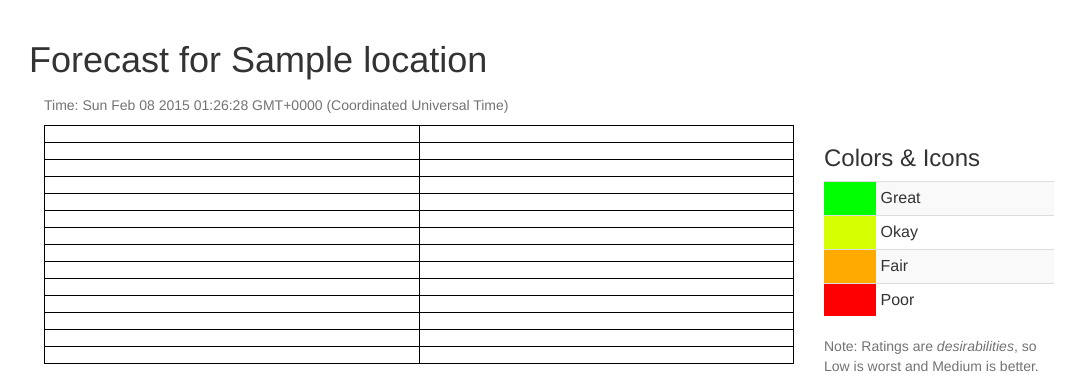
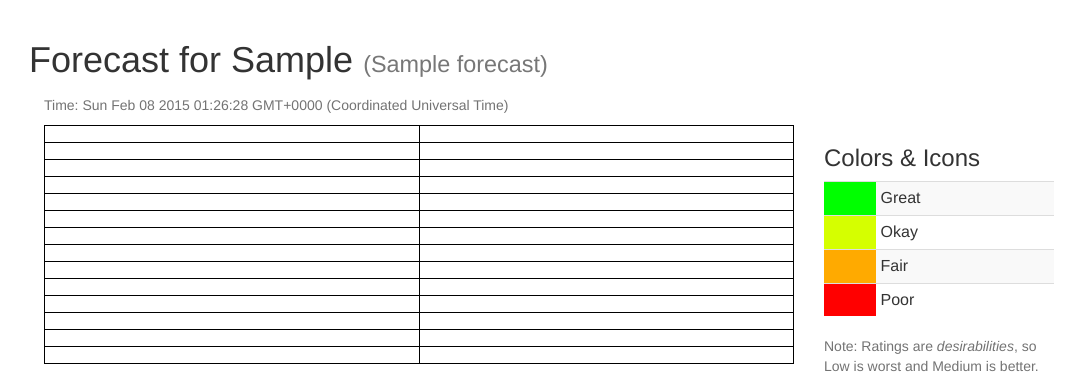
Before and after one commit to matthewcornell/peepweather, a Flask app: template app/templates/forecast.html in a window 1280 px wide. Shown: the part 52-428 px from the top of the page, without its empty margins (26-1111 px from the left). Run offline with Flask 2, Linux system fonts and the light colour scheme; the template is opened without the code that fills it: most values are stand-ins (such as "Sample title", 1, 10 or a date in 2020); lists and menus that the app fills with data are empty; some libraries are stand-ins or nearby versions.

Commit message:
snazzier forecast heading :-)

```diff
--- a/app/templates/embedded-forecast.html
+++ b/app/templates/embedded-forecast.html
@@ -26,7 +26,9 @@
 
             {% else %}
 
-                <h4>Forecast for {{ forecast.location(includeName=False) }}
+                {% set location = forecast.zipcode if forecast.zipcode else forecast.latLonTruncated() %}
+
+                <h4>Forecast for {{ location }}
                     <small>(<a href="{{ fullUrl }}" target="_blank">PeepWeather.com</a>)</small>
                 </h4>
                 <div class="col-sm-6">
--- a/app/templates/forecast.html
+++ b/app/templates/forecast.html
@@ -1,6 +1,8 @@
 {% extends "base.html" %}
-{% block title %}Forecast for {{ forecast.location() }}{% endblock %}
-{% block navLocation %} > {{ forecast.location() }}{% endblock %}
+
+{% set zipOrLatLon = forecast.zipcode if forecast.zipcode else forecast.latLonTruncated() %}
+
+{% block title %}Forecast for {{ zipOrLatLon }} {% if forecast.name %}({{ forecast.name }}){% endif %} {% endblock %}
 
 {% block scripts %}
 
@@ -33,7 +35,12 @@
     <div class="container">
 
         <div class="row">
-            <h1>Forecast for {{ forecast.location() }} </h1>
+
+            {% set location = forecast.zipcode + " (" + forecast.name + ")" if forecast.zipcode else forecast.latLonTruncated() %}
+
+            {% set location = forecast.zipcode + " (" + forecast.name + ")" if forecast.zipcode else forecast.latLonTruncated() %}
+
+            <h1>Forecast for {{ zipOrLatLon }} {% if forecast.name %} <small>({{ forecast.name }})</small>{% endif %}</h1>
 
             <div class="col-md-12 help-block">Time: <span id="time-id"></span></div>
 
```
Also changed, not shown: app/templates/forecast-list.html (+9 -3 lines), forecast/Forecast.py (+7 -13 lines).
